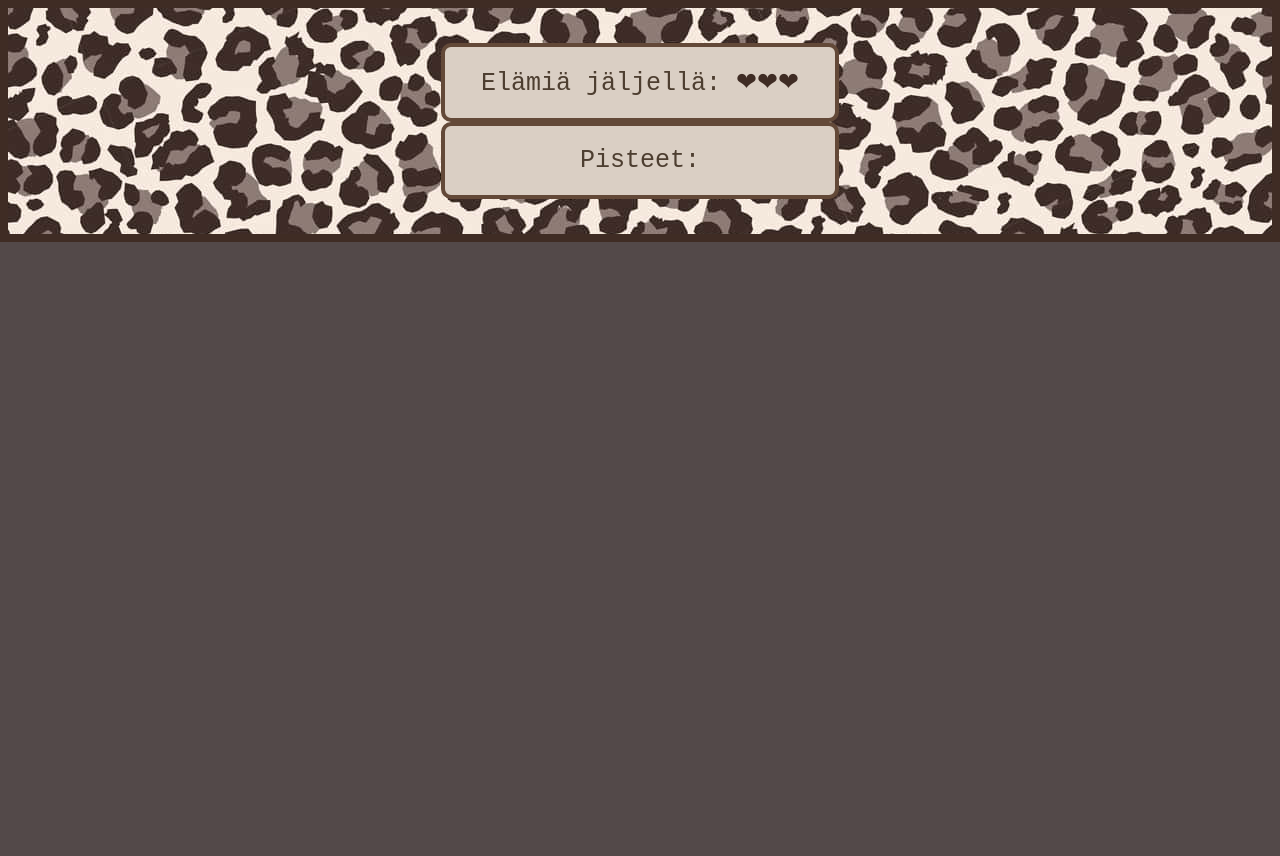
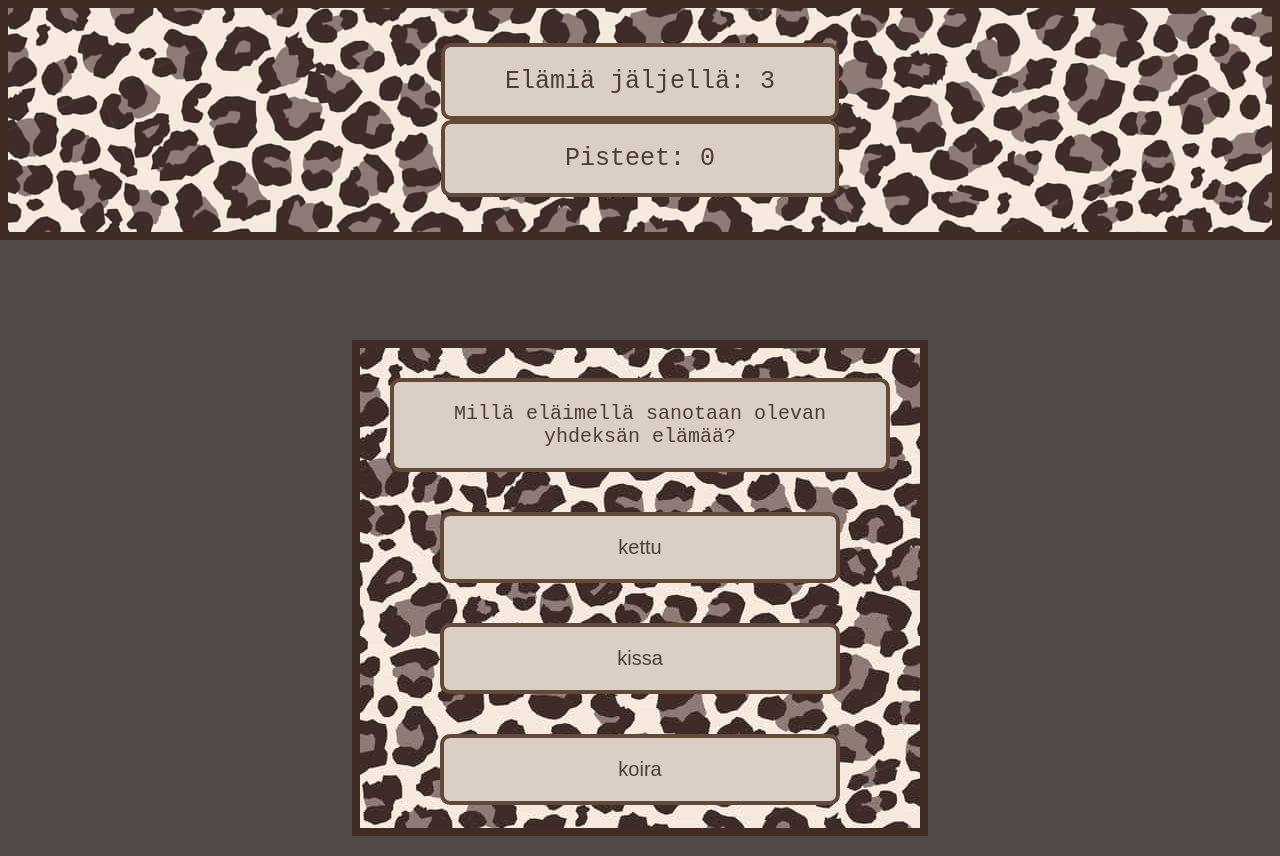
Before and after one commit to Minnnug/el-invisa, a plain HTML site: page index.html in a window 1280 px wide. Before the commit the page ends 800 px from the top, so only its background shows below. Drawn offline with Linux system fonts and the light colour scheme.

Commit message:
peli muokkausta

```diff
--- a/index.html
+++ b/index.html
@@ -8,13 +8,21 @@
 </head>
 <body>
 
-    <header>
-        <div class="header">
-    <div id="yritykset" class="inline"><span id="">Elämiä jäljellä:
-        <span id="sydämet">&#10084;&#10084;&#10084;</span></div>
-    <div id="pisteet" class="inline">Pisteet: </div>
-        </div>
-    </header>
+<header>
+    <div class="inline">Elämiä jäljellä: <span id="yritykset">3</span></div>
+    <div class="inline">Pisteet: <span id="pisteet">0</span></div>
+</header>
+
+<div class="container">
+    <div id="kysymys" class="kysymys"></div>
+    <div class="vaihtoehto">
+        <button onclick="tarkista(0)" class="rivi" id="valinta0"></button><br>
+        <button onclick="tarkista(1)" class="rivi" id="valinta1"></button><br>
+        <button onclick="tarkista(2)" class="rivi" id="valinta2"></button>
+    </div>
+</div>
+
+<div id="viesti" class="loppuviesti"></div>
 
 <script src="main.js"></script>
 </body>
--- a/main.js
+++ b/main.js
@@ -1,43 +1,79 @@
 
-const quizdata = [
+const kysymykset = [
     {
-        question: "What animal is said to have nine lives?",
-        options: ["Fox","Cat", "Dog"],
-        correct: "Cat"
+        kysymys: "Millä eläimellä sanotaan olevan yhdeksän elämää?",
+        vaihtoehdot: ["kettu","kissa", "koira"],
+        oikein: 1
     },
     {
-        question: "What color is the tongue of a giraffe?",
-        options: ["Blue", "Green", "Purple"],
-        correct: "Purple"
+        kysymys: "Minkä värinen on kirahvin kieli?",
+        vaihtoehdot: ["sininen", "vihreä", "violetti"],
+        oikein: 2
     },
     {
-        question: "What is the only mammal that cant jump?",
-        options: ["Giraffe", "Elephant", "Whale"],
-        correct: "Elephant"
+        kysymys: "Miksi sammakot kurnuttavat",
+        vaihtoehdot: ["kommunikoidakseen", "etsiäkseen kumppania", "merkatakseen reviirin"],
+        oikein: 1
     },
     {
-        question: "What does a snake shed a few times a year?",
-        options: ["Its skin", "Its tail", "Its tongue"],
-        correct: "Its skin"
+        kysymys: "Kuinka monta silmää perhosentoukalla on?",
+        vaihtoehdot: ["8", "12", "6"],
+        oikein: 1
     },
     {
-        question: "Why do frogs croak?",
-        options: ["To communicate", "To attract a mate", "To mark their territory"],
-        correct: "To attract a mate"
+        kysymys: "Kuinka monta vuotta etana voi nukkua?",
+        vaihtoehdot: ["8", "1", "3"],
+        oikein: 2
     },
     {
-        question: "How many eyes do caterpillars have?",
-        options: ["8", "12", "6"],
-        correct: "12"
-    },
-    {
-        question: "How many years can a snail sleep for?",
-        options: ["8", "1", "3"],
-        correct: "3"
-    },
-    {
-        question: "What is the fastest animal on land?",
-        options: ["Lion", "Cheetah", "Panther"],
-        correct: "Cheetah"
+        kysymys: "Mikä on nopein eläin maalla?",
+        vaihtoehdot: ["leijona", "gepardi", "pantteri"],
+        oikein: 1
     }
 ];
+
+let kysymysindeksi = 0;
+let yritykset = 3;
+let pisteet = 0;
+
+function lataakysymys() {
+    if (kysymysindeksi >= kysymykset.length) {
+        document.getElementById("viesti").innerHTML = "ONNITTELUT, SUORITIT VISAN!&#127881";
+        return;
+    }
+
+    const kysymysdata = kysymykset[kysymysindeksi];
+    document.getElementById("kysymys").textContent = kysymysdata.kysymys;
+    document.getElementById("valinta0").textContent = kysymysdata.vaihtoehdot[0];
+    document.getElementById("valinta1").textContent = kysymysdata.vaihtoehdot[1];
+    document.getElementById("valinta2").textContent = kysymysdata.vaihtoehdot[2];
+
+    document.getElementById("yritykset").textContent = yritykset;
+    document.getElementById("pisteet").textContent = pisteet;
+    document.getElementById("viesti").textContent = "";
+}
+
+function tarkista(valinta) {
+    const kysymysdata = kysymykset[kysymysindeksi];
+
+    if (valinta === kysymysdata.oikein) {
+        pisteet++;
+        document.getElementById("pisteet").textContent = pisteet;
+        kysymysindeksi++;
+        lataakysymys();
+    }   else {
+        yritykset--;
+        document.getElementById("yritykset").textContent = yritykset;
+
+        if (yritykset === 0) {
+            document.getElementById("viesti").innerHTML = "Voi voi, elämäsi loppuivat &#128532";
+            document.getElementById("kysymys").style.display = "none";
+            document.getElementById("valinta0").style.display = "none";
+            document.getElementById("valinta1").style.display = "none";
+            document.getElementById("valinta2").style.display = "none";
+        }
+    }
+
+}
+
+lataakysymys();
--- a/styles.css
+++ b/styles.css
@@ -7,7 +7,7 @@ body {
 
 header {
     text-align: center;
-    background-image:url(eläin.jpg);
+    background-image: url(eläin.jpg);
     border: 8px solid rgb(63, 44, 36);
     padding: 35px;
 }
@@ -21,12 +21,51 @@ header {
     background-color: rgb(218, 207, 196);
     color: rgb(77, 62, 48);
     width: 350px;
-}
-
-#yritykset, #pisteet {
     font-size: 25px;
 }
 
-#sydämet {
-    color: rgb(63, 44, 36);
+.container {
+    margin-top: 100px;
+    background-image: url(eläin.jpg);
+    text-align: center;
+    width: 500px;
+    margin-left: auto;
+    margin-right: auto;
+    padding: 30px;
+    border: 8px solid rgb(63, 44, 36);
+    height: 420px;
 }
+
+.kysymys {
+    background-color: rgb(218, 207, 196);
+    border: 4px solid rgb(99, 73, 56);
+    border-radius: 10px;
+    padding: 20px;
+    font-size: 20px;
+    color: rgb(77, 62, 48);
+}
+
+.rivi {
+    background-color: rgb(218, 207, 196);
+    width: 400px;
+    margin-top: 40px;
+    padding: 20px;
+    font-size: 20px;
+    color: rgb(77, 62, 48);
+    border: 4px solid rgb(99, 73, 56);
+    border-radius: 10px;
+}
+
+.rivi:hover {
+    cursor: pointer;
+}
+
+#viesti {
+    margin-top: 20px;
+    margin-left: auto;
+    margin-right: auto;
+    text-align: center;
+    font-size: 20px;
+    color: greenyellow;
+
+}
```
